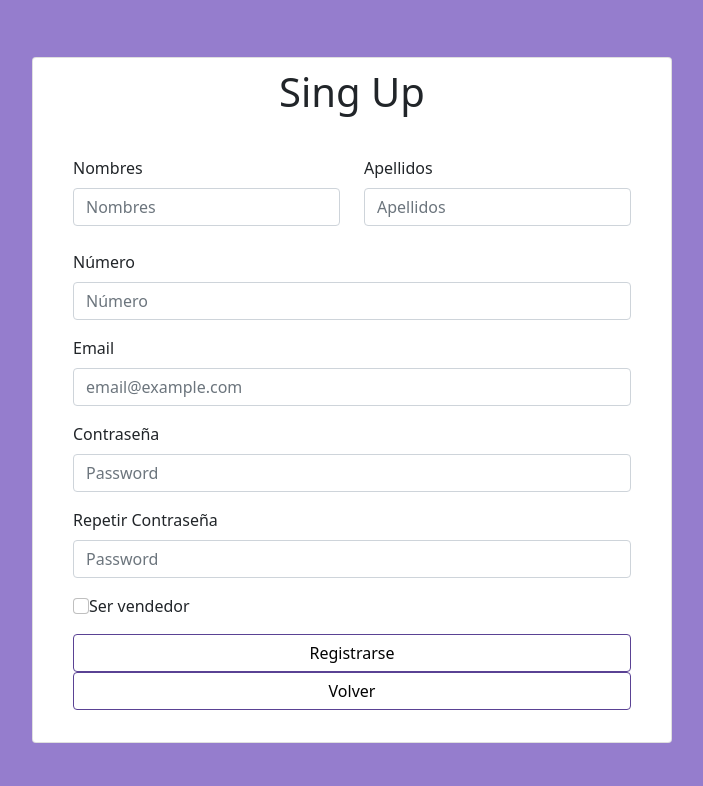
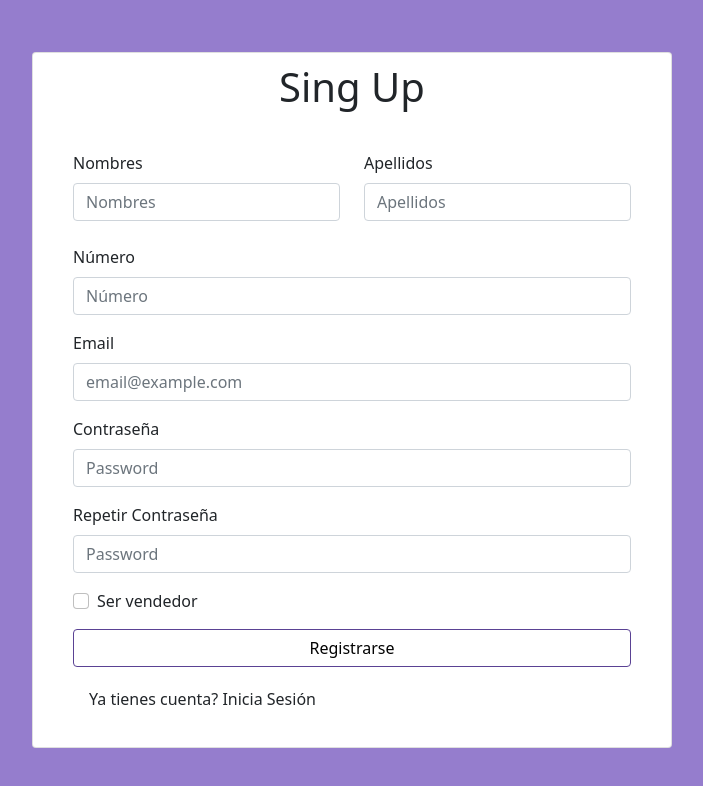
Before and after one commit to AMV1909/DevLog_frontend, a React (Vite) app: page /Register in a window 1280 px wide. Shown: the top 786 px of the page, without its empty margins (288-991 px from the left). Built offline with nearby package versions, Linux system fonts and the light colour scheme.

Commit message:
Registrarse Como Vendedor Complete

```diff
--- a/src/api/users.js
+++ b/src/api/users.js
@@ -15,8 +15,6 @@ export const registerUserRequest = async (formData) => {
 };
 
 export const getTypeUserRequest = async () => {
-    console.log(localStorage.getItem("Authorization"));
-
     return await fetch(`${backend}/users/type`, {
         method: "GET",
         headers: {
--- a/src/componentes/Navbar.jsx
+++ b/src/componentes/Navbar.jsx
@@ -8,7 +8,6 @@ export const Navbar = () => {
 
   useEffect(() => {
     getTypeUserRequest().then((response) => {
-      console.log(response);
       switch (response) {
         case "admin":
           setTypeUser(true);
@@ -19,7 +18,7 @@ export const Navbar = () => {
         case "user":
           setTypeUser(false);
           break;
-        default:
+        default: window.location.href = "/login";
           break;
       }
     })
--- a/src/pages/Register.jsx
+++ b/src/pages/Register.jsx
@@ -1,5 +1,6 @@
 import React from 'react'
 import { useState } from 'react';
+import { Link } from 'react-router-dom';
 import { registerUserRequest } from '../api/users';
 
 export const Register = () => {
@@ -14,7 +15,8 @@ export const Register = () => {
         lastname: "",
         phone: 0,
         email: "",
-        password: ""
+        password: "",
+        type: false
     })
 
     const verifyPassword = () => {
@@ -55,7 +57,7 @@ export const Register = () => {
 
     const handleChange = (e) => {
         const { name, value } = e.target;
-        setFormData(() => ({ ...formData, [name]: value }));
+        name === "type" ? setFormData({ ...formData, [name]: !formData.type }) : setFormData({ ...formData, [name]: value });
     }
 
     return (
@@ -94,24 +96,19 @@ export const Register = () => {
 
                             <div className="mb-3">
                                 <label htmlFor="exampleFormPassword2" className="form-label">Repetir Contraseña</label>
-                                <input type="password" className="form-control" id="exampleFormPassword2" placeholder="Password" onChange={handleChange} required />
+                                <input type="password" className="form-control" id="exampleFormPassword2" placeholder="Password" required />
                             </div>
 
-                            <div className="mb-3">
-                            <input class="form-check-input" type="checkbox" value="" ></input>
-                            <label className="form-check-label" for="flexCheckDefault">Ser vendedor</label>
+                            <div className='mb-3'>
+                                <input class="form-check-input" type="checkbox" name="type" onChange={handleChange} ></input>
+                                <label className="form-check-label mx-2" for="flexCheckDefault" >Ser vendedor</label>
                             </div>
 
                             {error.show ? <p className='text-danger text-center'>{error.text}</p> : null}
 
                             <button type='submit' className='btn btn-outline colorBtnCard'>Registrarse</button>
 
-                            <button type='submit' className='btn btn-outline colorBtnCard'>Volver</button>
-
-
-
-
-
+                            <Link className="dropdown-item mt-3" to="/Login" >Ya tienes cuenta? Inicia Sesión</Link>
                         </form>
 
 
```
Also changed, not shown: src/App.jsx (+12 -12 lines).
